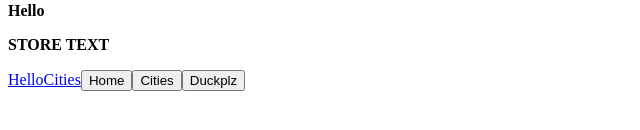
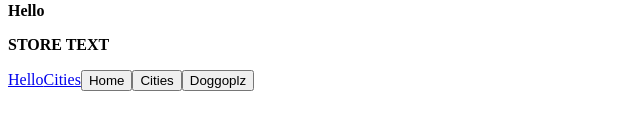
Before and after one commit to Ozmehak/VueViteSite, a Vue app: page / in a window 1280 px wide. Shown: the part 440-570 px from the top of the page, without its empty margins (0-640 px from the left). Built offline with nearby package versions, Linux system fonts and the light colour scheme.

Commit message:
doggo + excuse

```diff
--- a/src/App.vue
+++ b/src/App.vue
@@ -22,5 +22,5 @@
   <router-link to="/cities">Cities</router-link>
   <button @click="goTo('Home')">Home</button>
   <button @click="goTo('Cities')">Cities</button>
-  <button @click="goTo('Ducks')">Duckplz</button>
+  <button @click="goTo('Doggos')">Doggoplz</button>
 </template>
--- a/src/components/doggos/DogComponent.vue
+++ b/src/components/doggos/DogComponent.vue
@@ -23,7 +23,7 @@
   import wretch from 'wretch'
 
   export default {
-    name: 'DoggoComponent',
+    name: 'DogComponent',
     data() {
       return {
         dog: null,
--- a/src/router/index.ts
+++ b/src/router/index.ts
@@ -1,11 +1,11 @@
 import { createRouter, createWebHistory } from 'vue-router'
 import HelloWorld from '../components/HelloWorld.vue'
 import { routes as citiesRoutes } from '../components/cities'
-import Ducks from '../components/ducks/DogComponent.vue'
+import Ducks from '../components/doggos/DogComponent.vue'
 const routes = [
   {
-    name: 'Ducks',
-    path: '/ducks',
+    name: 'Doggos',
+    path: '/doggos',
     component: Ducks
   },
   {
```
